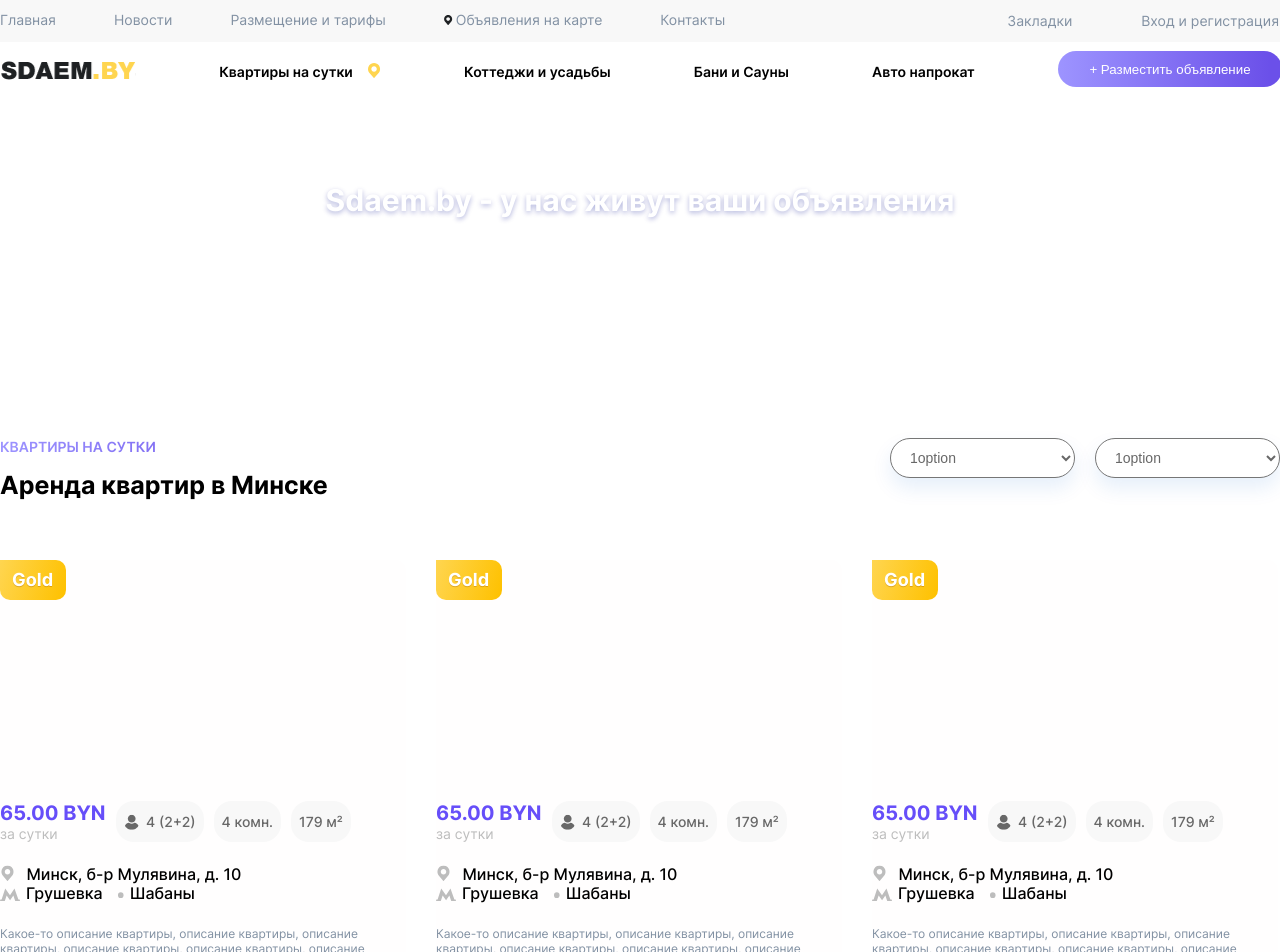
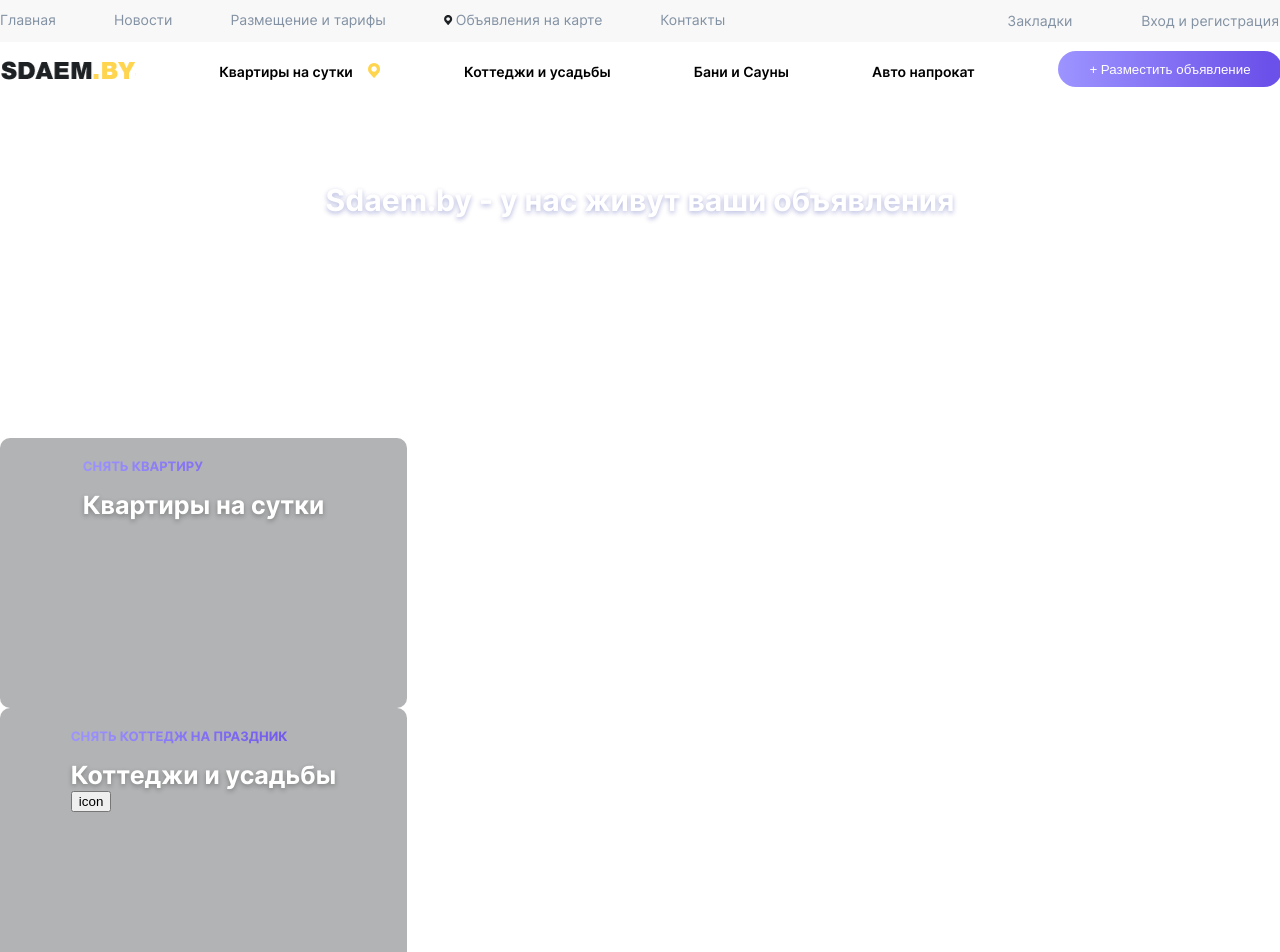
Before and after one commit to DaryaSerikova/ts-react-reduxtoolkit, a React (Create React App) app: page / in a window 1280 px wide. Shown: the top 952 px of the page. Built offline with nearby package versions, Linux system fonts and the light colour scheme; some icons are missing.

Commit message:
MainPage: MenuCard

```diff
--- /dev/null
+++ b/src/components/MenuCard/MenuCard.js
@@ -0,0 +1,22 @@
+import React from 'react';
+import cn from "./MenuCard.module.scss";
+
+
+
+const MenuCard = ({ subtitle, title, cities }) => {
+  return (
+    <div className={cn.box}>
+      <div className={cn.container}>
+        <div className={cn.subtitle}>{subtitle}</div>
+        <div className={cn.title}>{title}</div>
+        <div className={cn.smth}>
+          {(cities !== "") ? <div className={cn.cities}></div> : <></>}
+          {(cities === "") ? <button className={cn.btn}>icon</button> : <></>}
+        </div>
+
+      </div>
+    </div>
+  )
+}
+
+export default MenuCard;
--- /dev/null
+++ b/src/components/MenuCard/MenuCard.module.scss
@@ -0,0 +1,51 @@
+.box {
+  display: flex;
+  background: #1e212357;
+    // background: #1E2123;
+  // opacity: 0.4;
+
+  border-radius: 10px;
+  // width: 516px;
+  width: 407px;
+  height: 270px;
+
+
+
+  .container {
+    display: flex;
+    flex-direction: column;
+    margin: 0 auto;
+    padding: 20px;
+
+    .subtitle {
+      font-weight: 700;
+      font-size: 13px;
+      line-height: 16px;
+      /* identical to box height */
+
+      text-transform: uppercase;
+
+      /* Linear */
+
+      background: linear-gradient(90deg, #9D94FF 0%, #6B50E9 94.5%);
+      -webkit-background-clip: text;
+      -webkit-text-fill-color: transparent;
+      background-clip: text;
+      text-fill-color: transparent;
+    }
+
+    .title {
+      margin-top: 16px;
+      font-weight: 700;
+      font-size: 25px;
+      line-height: 30px;
+
+      color: #FFFFFF;
+
+      text-shadow: 0px 2px 5px rgba(0, 0, 0, 0.3);
+    }
+
+    // .smth
+
+  }
+}
--- /dev/null
+++ b/src/components/MenuCard/MenuCardInfo.js
@@ -0,0 +1,22 @@
+export const MenuCardInfo = [
+  {
+    subtitle: "СНЯТЬ КВАРТИРУ",
+    title: "Квартиры на сутки",
+    cities: [ "Минск", "Витебск", "Гродно",  "Гомель", "Гомель", "Брест", "Могилев" ]
+  },
+  {
+    subtitle: "СНЯТЬ коттедж НА ПРАЗДНИК",
+    title: "Коттеджи и усадьбы",
+    cities: ""
+  },
+  {
+    subtitle: "ПОПАРИТЬСЯ В БанЕ С ДРУЗЬЯМИ",
+    title: "Бани и сауны",
+    cities: ""
+  },
+  {
+    subtitle: "еСЛИ СРОЧНО НУЖНА МАШИНА",
+    title: "Авто на прокат",
+    cities: ""
+  },
+]
--- a/src/pages/MainPage/MainPage.js
+++ b/src/pages/MainPage/MainPage.js
@@ -2,6 +2,8 @@ import React from 'react';
 import AdvertisingCard from '../../components/AdvertisingCard/AdvertisingCard';
 import { AdvertisingCardInfo } from '../../components/AdvertisingCard/AdvertisingCardInfo';
 import CardWithDetails from '../../components/CardWithDetails/CardWithDetails';
+import MenuCard from '../../components/MenuCard/MenuCard';
+import { MenuCardInfo } from '../../components/MenuCard/MenuCardInfo';
 import MenuTextList from '../../components/MenuListItems/MenuTextList';
 import News from '../../components/News/News';
 import cn from "./MainPage.module.scss";
@@ -14,15 +16,22 @@ const MainPage = () => {
     el => <AdvertisingCard title={el.title} text={el.text} />
   )
 
+  const menuCards = MenuCardInfo.map(
+    el => <MenuCard subtitle={el.subtitle} title={el.title} cities={el.cities} />
+  )
+
   return (
     <div className={cn.container}>
+
       <div className={cn.middle_title}>Sdaem.by - у нас живут ваши объявления</div>
       <div className={cn.choice_smth}></div>
-      <div wrapper_menus>
-        <div className={cn.menu_cards}></div>
-        {/* <MenuTextList /> */}
+      <div classname={cn.wrapper_menus}>
+        <div className={cn.menu_cards}>
+          {menuCards}
+        </div>
+
+        <MenuTextList />
       </div>
-
 
 
 
@@ -68,6 +77,8 @@ const MainPage = () => {
         </div>
       </div>
 
+
+
       <div className={cn.wrapper_search}>
         <div className={`${cn.search_title} ${cn.title}`}>Поиск квартир на карте</div>
         <div className={cn.search_text}>Ищите квартиры на сутки в центре города, возле парка или в живописном районе</div>
@@ -103,9 +114,6 @@ const MainPage = () => {
       </div>
 
 
-
-
-
     </div>
   )
 }
--- a/src/pages/MainPage/MainPage.module.scss
+++ b/src/pages/MainPage/MainPage.module.scss
@@ -37,9 +37,6 @@
     text-shadow: 0px 2px 5px rgba(0, 14, 142, 0.3);
   }
 
-
-
-
   .choice_smth {
     margin-top: 50px;
 
@@ -51,12 +48,22 @@
     display: flex;
     flex-direction: row;
 
-    // .menu_cards {}
+    .menu_cards {
+      display: flex;
+      flex-direction: row;
+      flex-wrap: wrap;
+      max-width: 953px;
+    }
+
     .menu_text {
       display: flex;
       flex-direction: column;
     }
   }
+
+
+
+
 
 
 
```
